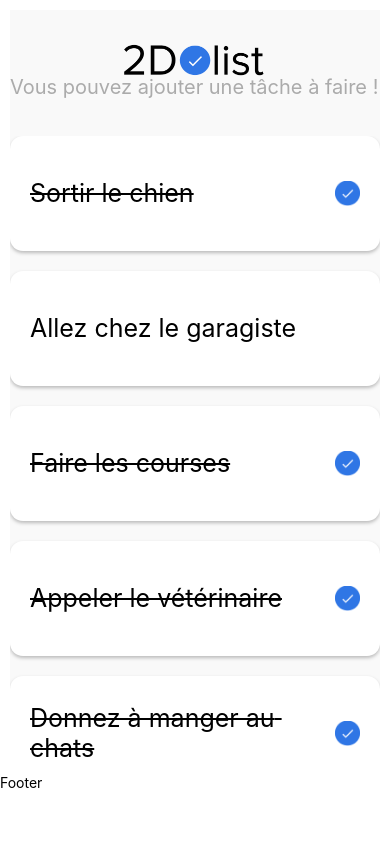
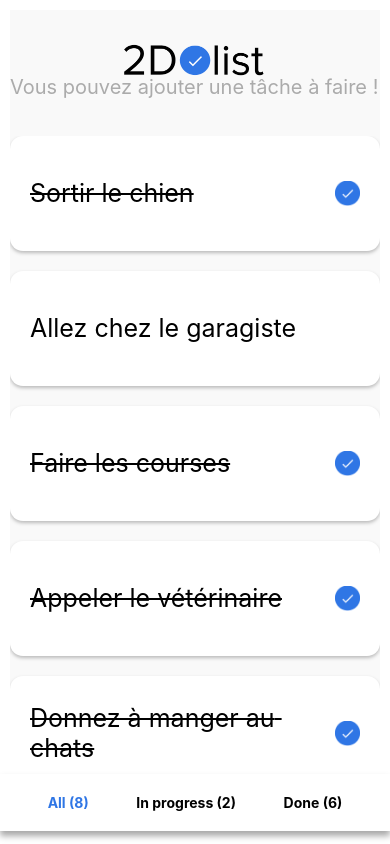
Before and after one commit to freelancemessiaen/2DoList, a React Native app: screen / in a window 390 px wide. Built offline with nearby package versions, Linux system fonts and the light colour scheme.

Commit message:
delete
mise en place de la fonction Alert et du delete

```diff
--- a/App.js
+++ b/App.js
@@ -1,11 +1,14 @@
-import { ScrollView, Text, View } from "react-native";
+import { Alert, ScrollView, Text, View } from "react-native";
 import { SafeAreaProvider, SafeAreaView } from "react-native-safe-area-context";
 import { s } from "./App.style";
 import { CardTodo } from "./components/CardTodo/CardTodo";
 import { Header } from "./components/header/Header";
+import { TabBottomMenu } from "./components/TabBottommenu/TabBottomMenu";
 import { useState } from "react";
 
 export default function App() {
+  const [selectedTabName, setSelectedTableName] = useState("all");
+
   const [todoList, setTodoList] = useState([
     { id: 1, title: "Sortir le chien", isCompleted: true },
     { id: 2, title: "Allez chez le garagiste", isCompleted: false },
@@ -17,10 +20,26 @@
     { id: 8, title: "Regarder un film", isCompleted: true },
   ]);
 
+  function deleteTodo(todoToDelete) {
+    Alert.alert("suppression", "Supprimer cette tâche ?", [
+      {
+        text: "Supprimer",
+        style: "destructive",
+        onPress: () => {
+          setTodoList(todoList.filter((todo) => todo.id !== todoToDelete.id));
+        },
+      },
+      {
+        text: "Annuler",
+        style: "cancel",
+      },
+    ]);
+  }
+
   function renderTodoList() {
-    return todoList.map((todo) => (
+    return getFilteredList().map((todo) => (
       <View style={s.cardItem} key={todo.id}>
-        <CardTodo onPress={updateTodo} todo={todo} />
+        <CardTodo onLongPress={deleteTodo} onPress={updateTodo} todo={todo} />
       </View>
     ));
   }
@@ -38,6 +57,17 @@
     setTodoList(updatedTodoList);
   }
 
+  function getFilteredList() {
+    switch (selectedTabName) {
+      case "all":
+        return todoList;
+      case "inProgress":
+        return todoList.filter((todo) => !todo.isCompleted);
+      case "done":
+        return todoList.filter((todo) => todo.isCompleted);
+    }
+  }
+
   return (
     <>
       <SafeAreaProvider>
@@ -51,7 +81,11 @@
         </SafeAreaView>
       </SafeAreaProvider>
       <View style={s.footer}>
-        <Text>Footer</Text>
+        <TabBottomMenu
+          todoList={todoList}
+          onPress={setSelectedTableName}
+          selectedTabName={selectedTabName}
+        />
       </View>
     </>
   );
--- /dev/null
+++ b/components/ButtonAdd/ButtonAdd.jsx
@@ -0,0 +1,4 @@
+import { s } from './ButtonAdd.style'
+export function ButtonAdd () {
+    return <></>
+}
--- /dev/null
+++ b/components/ButtonAdd/ButtonAdd.style.jsx
@@ -0,0 +1,5 @@
+import { StyleSheet } from "react-native";
+
+export const s = StyleSheet.create( {
+
+})
--- a/components/CardTodo/CardTodo.jsx
+++ b/components/CardTodo/CardTodo.jsx
@@ -1,11 +1,11 @@
 import { s } from './CardTodo.style'
 import { View, Text, Image, TouchableOpacity } from 'react-native'
 import check from "../../assets/check.png"
-export function CardTodo({todo, onPress}) {
+export function CardTodo({todo, onPress, onLongPress}) {
 
 
     return (
-        <TouchableOpacity onPress={() => onPress(todo)} style={s.card}>
+        <TouchableOpacity onLongPress={() => onLongPress(todo)} onPress={() => onPress(todo)} style={s.card}>
             <Text style={[s.txt, todo.isCompleted && {textDecorationLine: "line-through"}]}>{todo.title}</Text>
          {todo.isCompleted && <Image style={s.img}source={check}/>}
         </TouchableOpacity>
--- a/components/CardTodo/CardTodo.style.jsx
+++ b/components/CardTodo/CardTodo.style.jsx
@@ -4,7 +4,6 @@
     card: {
 
         backgroundColor: "white",
-        display: "flex",
         flexDirection: "row",
         height: 115,
         borderRadius: 13,
--- /dev/null
+++ b/components/TabBottommenu/TabBottomMenu.jsx
@@ -0,0 +1,25 @@
+import { TouchableOpacity, View,Text } from "react-native";
+import { s } from './TabBottomMenu.style'
+
+export function TabBottomMenu ({selectedTabName, onPress, todoList}) {
+
+    const countByStatus = todoList.reduce((acc, todo) => {
+        todo.isCompleted ? acc.done++ : acc.inProgress++
+        return acc;
+    }, {all: todoList.length, inProgress: 0, done: 0});
+
+    function getTextStyle (tabName) {
+        return { fontWeight: "bold", color: tabName === selectedTabName ? "#2F76E5": "black"}
+    }
+    return <View style={ s.container }>
+        <TouchableOpacity onPress={()=> onPress("all")}>
+            <Text style={getTextStyle("all")} >All ({countByStatus.all})</Text>
+        </TouchableOpacity>
+        <TouchableOpacity onPress={()=> onPress("inProgress")}>
+            <Text style={getTextStyle("inProgress")}>In progress ({countByStatus.inProgress})</Text>
+        </TouchableOpacity >
+        <TouchableOpacity onPress={()=> onPress("done")}>
+            <Text style={getTextStyle("done")}>Done ({countByStatus.done})</Text>
+        </TouchableOpacity>
+    </View>
+}
--- /dev/null
+++ b/components/TabBottommenu/TabBottomMenu.style.jsx
@@ -0,0 +1,20 @@
+import { StyleSheet } from 'react-native'
+
+export const s = StyleSheet.create({
+    container: {
+        flexDirection: 'row',
+        justifyContent: 'space-evenly',
+        paddingVertical: 20,
+        shadowColor: "#000",
+        backgroundColor: "white",
+    shadowOffset: {
+    	width: 0,
+    	height: 5,
+    },
+    shadowOpacity: 0.34,
+    shadowRadius: 6.27,
+
+    elevation: 10,
+    }
+
+});
```
